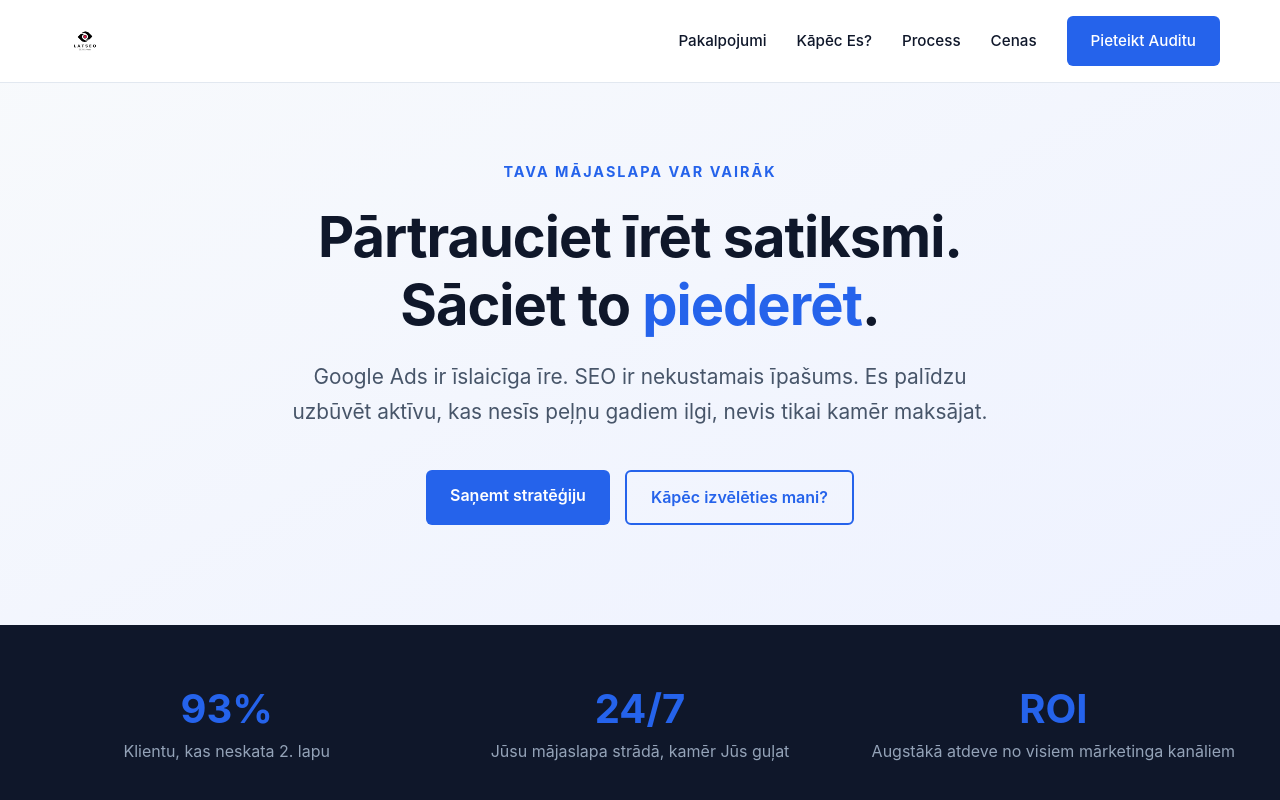
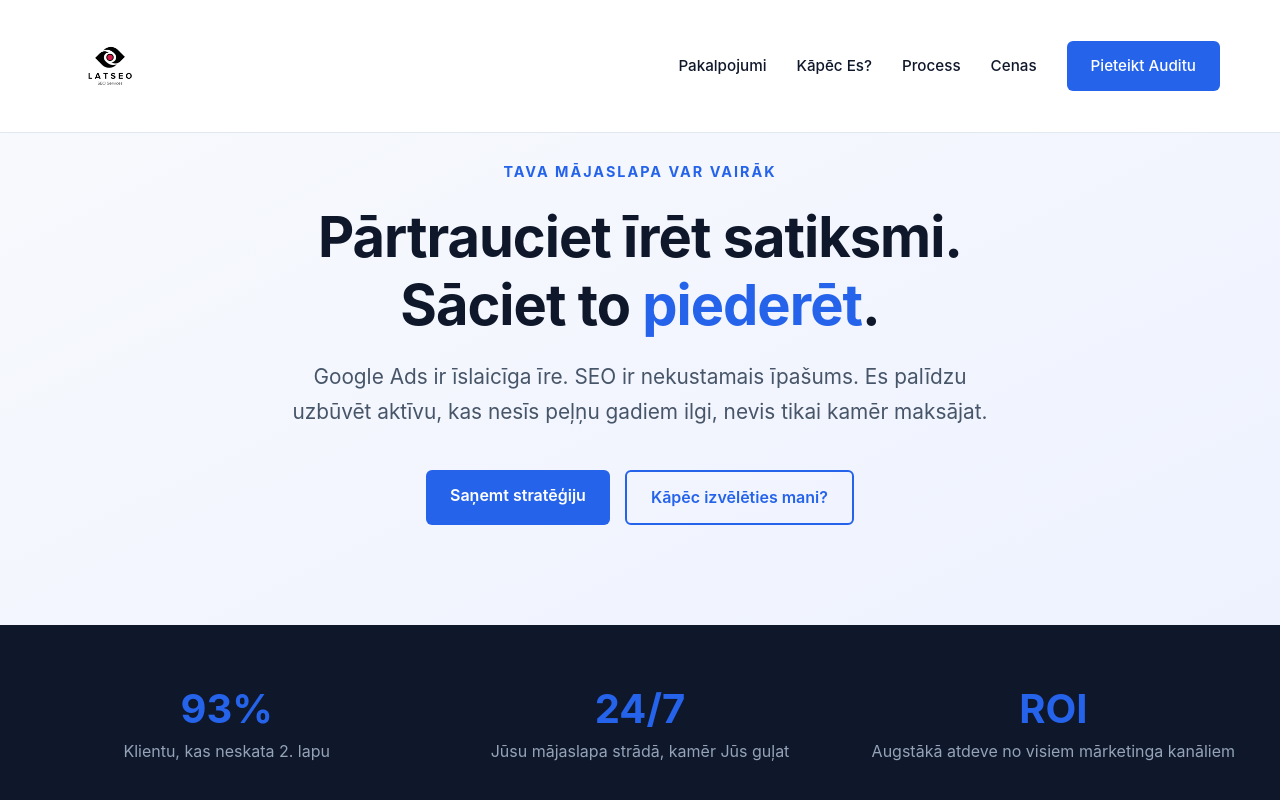
Before and after one commit to Andzhss/BalticSEO, a plain HTML site: page index.html in a window 1280 px wide. Shown: the top 800 px of the page. Drawn offline with Linux system fonts and the light colour scheme.

Commit message:
Update index.html

```diff
--- a/index.html
+++ b/index.html
@@ -384,7 +384,7 @@
     <header>
         <nav role="navigation" aria-label="Galvenā izvēlne">
             <a href="/" class="logo" aria-label="LatSEO sākumlapa">
-                <img src="LatSEO logo black.png" alt="LatSEO" style="height: 50px; width: auto;">
+                <img src="LatSEO logo black.png" alt="LatSEO" style="height: 100px; width: auto;">
             </a>
 
             <div class="nav-links">
```
